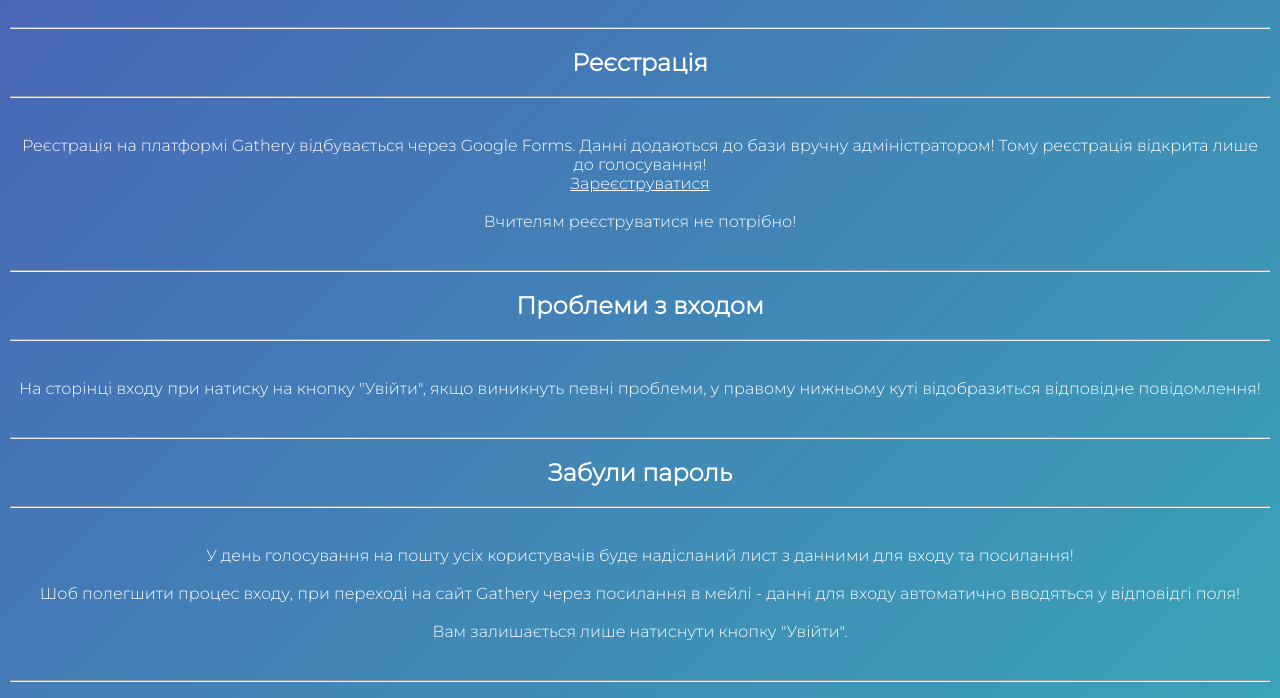
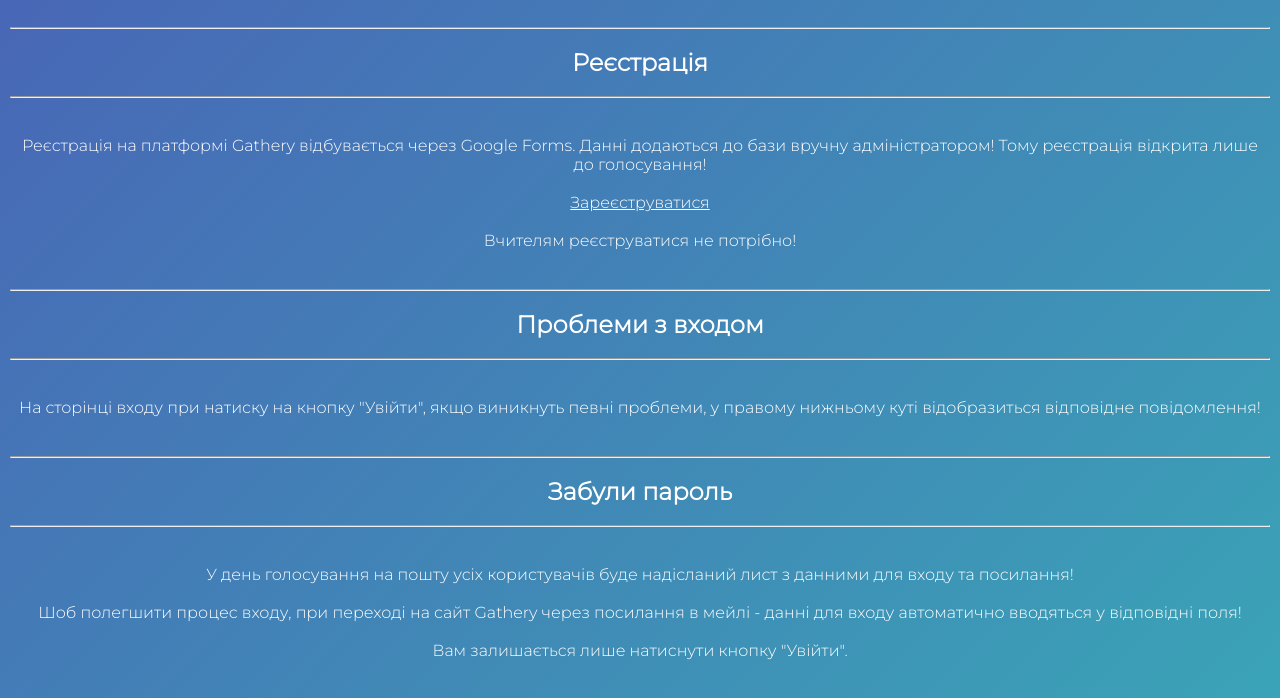
Before and after one commit to gathery173/gathery, a plain HTML site: page info.html in a window 1280 px wide. Shown: the part 86-784 px from the top of the page. Drawn offline with Linux system fonts and the light colour scheme.

Commit message:
Update info.html

```diff
--- a/info.html
+++ b/info.html
@@ -150,8 +150,11 @@
             <br>
             <p style="display: flex; flex-wrap: wrap; margin: 0 auto;">
                 Реєстрація на платформі Gathery відбувається через Google Forms. Данні додаються до бази вручну адміністратором! Тому реєстрація відкрита лише до голосування!
-                <a style="display: flex; margin: 0 auto; color: white;" href="registration.html">Зареєструватися</a>
             </p>
+            <br>
+            <div>
+                <a href="https://forms.gle/Vyn3LoTpmQwiNyiq8" target="_blank" style="color: #ffffff;">Зареєструватися</a>
+            </div>
             <br>
             <p style="display: flex; flex-wrap: wrap; margin: 0 auto;">
                 Вчителям реєструватися не потрібно!
@@ -180,7 +183,7 @@
             <br>
             <p style="display: flex; flex-wrap: wrap; margin: 0 auto;">У день голосування на пошту усіх користувачів буде надісланий лист з данними для входу та посилання!</p>
             <br>
-            <p>Шоб полегшити процес входу, при переході на сайт Gathery через посилання в мейлі - данні для входу автоматично вводяться у відповідгі поля!</p>
+            <p>Шоб полегшити процес входу, при переході на сайт Gathery через посилання в мейлі - данні для входу автоматично вводяться у відповідні поля!</p>
             <br>
             <p>Вам залишається лише натиснути кнопку "Увійти".</p>
         </section>
```
